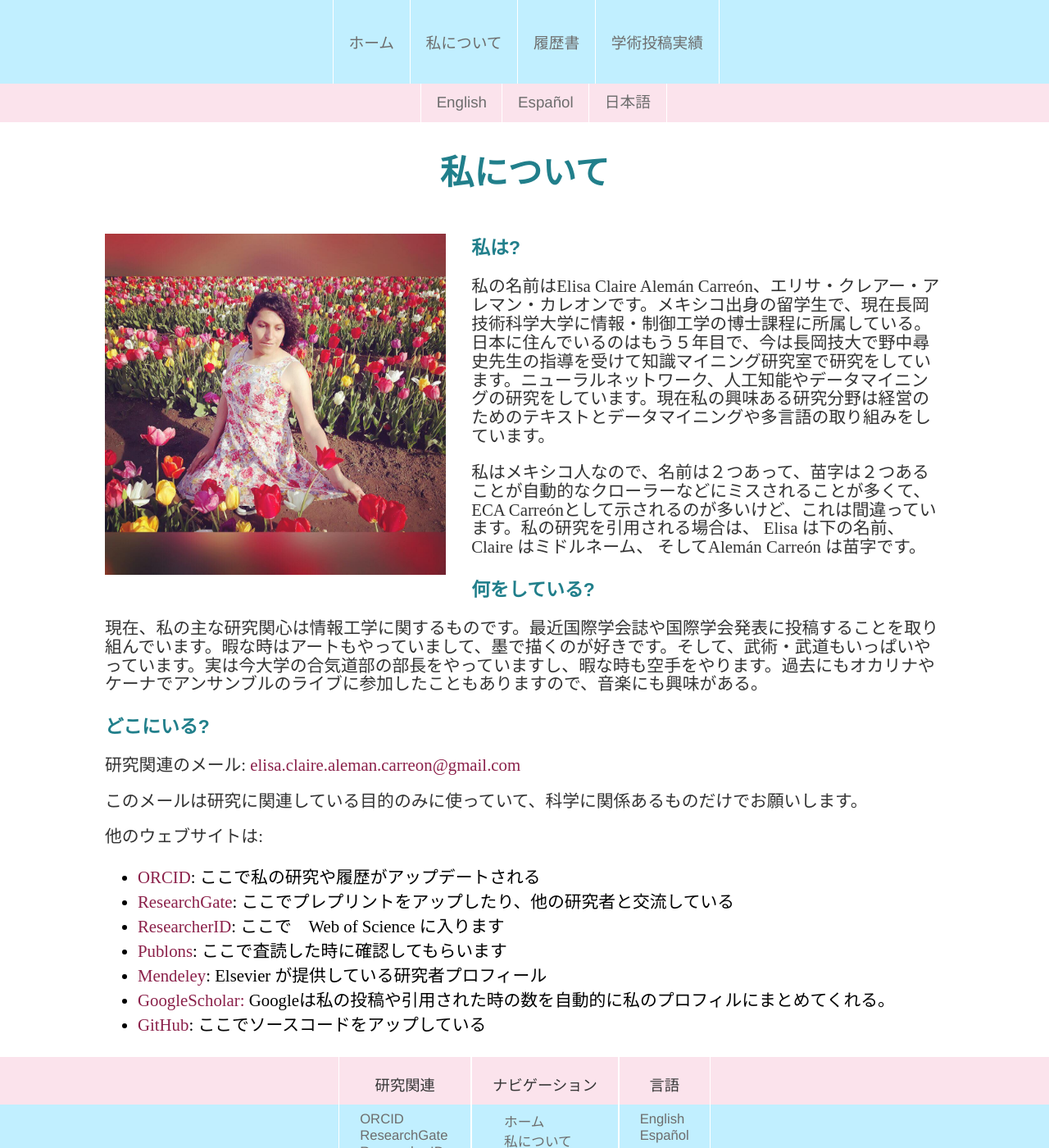
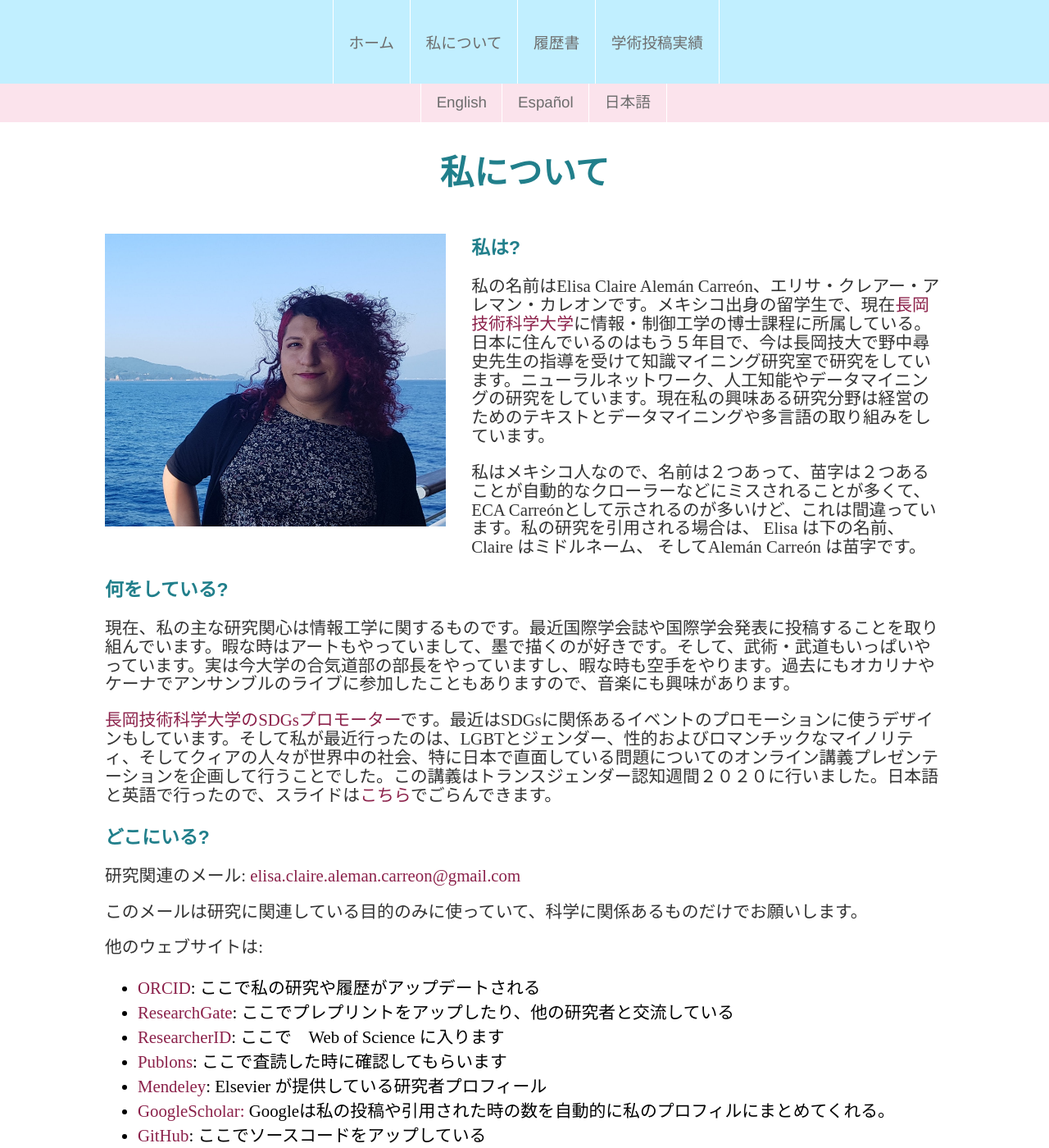
Before and after one commit to ellie-icekler/elisa-aleman.github.io, a Jekyll site: the page built from jp/about/index.html, in a window 1280 px wide and 1400 px high. Shown: the whole window at 82% size. Built offline with Jekyll 4.4.1, drawn with Linux system fonts in a browser that asks for light colours.

Commit message:
Added LGBT presentation and new selfie

```diff
--- a/en/about/index.html
+++ b/en/about/index.html
@@ -5,17 +5,19 @@ title: Elisa Claire Alemán Carreón - About me
 <div class="blurb">
 	<h1>About me</h1>
 
-	<img id="about_img" src="/assets/about_selfies/2019-04-30 Flowers 1.jpg" alt="Elisa Claire Alemán Carreón">
+	<img id="about_img" src="/assets/about_selfies/20200827_075114_Sado_wind.jpg" alt="Elisa Claire Alemán Carreón">
 
     <h2>Who am I?</h2>
 
-    <p>My name is Elisa Claire Alemán Carreón, I'm an international PhD student born in Mexico, currently and am currently pursuing a PhD in Information Science and Control Engineering in the Nagaoka University of Technology, Nagaoka, Japan. I've been in Japan for 5 years, and I am currently doing my research in the Knowledge Mining Laboratory in NUT, under the guidance of Dr. Hirofumi Nonaka. I do research in Artificial Neural Networks, Artificial Intelligence, and Data Mining. My research interests are currently Text and Data mining for management purposes and multilingual endeavors.</p>
+    <p>My name is Elisa Claire Alemán Carreón, I'm an international PhD student born in Mexico, currently and am currently pursuing a PhD in Information Science and Control Engineering in the <a href="https://www.nagaokaut.ac.jp/e/">Nagaoka University of Technology</a>, Nagaoka, Japan. I've been in Japan for 5 years, and I am currently doing my research in the Knowledge Mining Laboratory in NUT, under the guidance of Dr. Hirofumi Nonaka. I do research in Artificial Neural Networks, Artificial Intelligence, and Data Mining. My research interests are currently Text and Data mining for management purposes and multilingual endeavors.</p>
 
     <p>Because my name is Mexican, two names and two family names, many automatic crawlers show me as ECA Carreón in the papers I've authored, but this is incorrect. If you want to cite my work, Elisa is my first name, Claire my second name, and Alemán Carreón is my surname. </p>
 
     <h2>What do I do?</h2>
 
     <p>Right now, my main interest is research in the Information Science area. I've been striving to make several publications to international journals and conferences. In my free time, I am also an artist, I mainly use ink on paper. I also do many martial arts, and I am the president of the Aikido club in my university, while I also do Karate in my free time. In the past, I've also participated in musical ensembles with my ocarina and quena.</p>
+
+    <p>I also am a member of the <a href="https://www.nagaokaut.ac.jp/e/annai/intro/sdg/index.html">SDGs promoters in Nagaoka University of Technology</a>. Currently I've been doing design work for promotion of events related to <a href="https://sdgs.un.org/goals">SDGs</a>, and the latest I did was organize and make an online lecture presentation about LGBT and Gender, Sexual and Romantic Minorities and the problems that queer people face in society around the world, and specifically in Japan. I did it during the Transgender Awareness Week 2020. You can see a PDF version of my presentation <a href="/assets/publications/2020-11-16_LGBT_presentation.pdf">here</a>, with slides and content in English and Japanese.</p>
 
     <h2>Where to find me?</h2>
 
--- a/es/about/index.html
+++ b/es/about/index.html
@@ -5,17 +5,19 @@ title: Elisa Claire Alemán Carreón - Sobre mí
 <div class="blurb">
 	<h1>Sobre mí</h1>
 
-	<img id="about_img" src="/assets/about_selfies/2019-04-30 Flowers 1.jpg" alt="Elisa Claire Alemán Carreón">
+	<img id="about_img" src="/assets/about_selfies/20200827_075114_Sado_wind.jpg" alt="Elisa Claire Alemán Carreón">
 
 	<h2>Quién soy?</h2>
 
-    <p>Mi nombre es Elisa Claire Alemán Carreón. Soy una estudiante internacional de doctorado nacida en México, y actualmente curso el doctorado en Ciencia de Información e Ingeniería de Control en la Universidad Tecnológica de Nagaoka, en Japón. He vivido en Japón por los ultimos 5 años, y actualmente realizo mi investigación en el Laboratorio de Minado de Conocimiento en la NUT, bajo el tutelaje del Dr. Hirofumi Nonaka. Mi investigación es sobre Redes Neurales Artificiales, Inteligencia Artificial y Minado de Datos. Mis intereses de investigación actuales son de Minado de Texto y Datos para propósitos empresariales, así como aplicaciones multilinguales.</p>
+    <p>Mi nombre es Elisa Claire Alemán Carreón. Soy una estudiante internacional de doctorado nacida en México, y actualmente curso el doctorado en Ciencia de Información e Ingeniería de Control en la <a href="https://www.nagaokaut.ac.jp/e/">Universidad Tecnológica de Nagaoka</a>, en Japón. He vivido en Japón por los ultimos 5 años, y actualmente realizo mi investigación en el Laboratorio de Minado de Conocimiento en la NUT, bajo el tutelaje del Dr. Hirofumi Nonaka. Mi investigación es sobre Redes Neurales Artificiales, Inteligencia Artificial y Minado de Datos. Mis intereses de investigación actuales son de Minado de Texto y Datos para propósitos empresariales, así como aplicaciones multilinguales.</p>
 
     <p>Como mi nombre es Mexicano, con dos nombres y dos apellidos, muchos programas automáticos me muestran como ECA Carreón en los papers que he escrito, incorrectamente. Si quieren citar mis publicaciones, mis nombres son Elisa Claire y mis apellidos son Alemán Carreón.</p>
 
     <h2>Qué hago?</h2>
 
     <p>En estos momentos, mi principal interes de investigación es en el área de la Ciencia de Información. He estado haciendo esfuerozs para publicar en varias revistas académicas internacionales y en conferencias internacionales. En mi tiempo libre, también soy artista, y uso principalmente tinta. También hago muchas artes marciales, y de hecho soy presidenta del club de Aikido en mi universidad, mientras también participo en Karate si tengo tiempo libre. En el pasado, también he participado en ensambles musicales con mi ocarina y quena.</p>
+
+    <p>También soy miembro de los promotores de <a href="https://www.nagaokaut.ac.jp/e/annai/intro/sdg/index.html">ODS en la Universidad Tecnológica de Nagaoka</a>. Actualmente he estado haciendo trabajo de diseño para la promocion de eventos relacionados con los <a href="https://www.undp.org/content/undp/es/home/sustainable-development-goals.html">ODS</a>, y el evento más reciente que realicé fue una presentación en línea acerca de la gente LGBT y Minorías de Género, Sexo y Romance, y los problemas que la gente queer enfrenta en la sociedad al rededor del mundo, y especialmente en Japón. Esta presentación la hice durante la Semana de Sensibilización Transgénero 2020. Pueden ver una version PDF <a href="/assets/publications/2020-11-16_LGBT_presentation.pdf">aquí</a>, aunque el contenido está en inglés y japonés.</p>
 
     <h2>Dónde encontrarme?</h2>
 
--- a/jp/about/index.html
+++ b/jp/about/index.html
@@ -5,17 +5,19 @@ title: Elisa Claire Alemán Carreón - 私について
 <div class="blurb">
     <h1>私について</h1>
 
-	<img id="about_img" src="/assets/about_selfies/2019-04-30 Flowers 1.jpg" alt="Elisa Claire Alemán Carreón">
+	<img id="about_img" src="/assets/about_selfies/20200827_075114_Sado_wind.jpg" alt="Elisa Claire Alemán Carreón">
 
     <h2>私は?</h2>
 
-    <p>私の名前はElisa Claire Alemán Carreón、エリサ・クレアー・アレマン・カレオンです。メキシコ出身の留学生で、現在長岡技術科学大学に情報・制御工学の博士課程に所属している。日本に住んでいるのはもう５年目で、今は長岡技大で野中尋史先生の指導を受けて知識マイニング研究室で研究をしています。ニューラルネットワーク、人工知能やデータマイニングの研究をしています。現在私の興味ある研究分野は経営のためのテキストとデータマイニングや多言語の取り組みをしています。</p>
+    <p>私の名前はElisa Claire Alemán Carreón、エリサ・クレアー・アレマン・カレオンです。メキシコ出身の留学生で、現在<a href="https://www.nagaokaut.ac.jp">長岡技術科学大学</a>に情報・制御工学の博士課程に所属している。日本に住んでいるのはもう５年目で、今は長岡技大で野中尋史先生の指導を受けて知識マイニング研究室で研究をしています。ニューラルネットワーク、人工知能やデータマイニングの研究をしています。現在私の興味ある研究分野は経営のためのテキストとデータマイニングや多言語の取り組みをしています。</p>
 
     <p>私はメキシコ人なので、名前は２つあって、苗字は２つあることが自動的なクローラーなどにミスされることが多くて、ECA Carreónとして示されるのが多いけど、これは間違っています。私の研究を引用される場合は、 Elisa は下の名前、Claire はミドルネーム、 そしてAlemán Carreón は苗字です。</p>
 
     <h2>何をしている?</h2>
 
-    <p>現在、私の主な研究関心は情報工学に関するものです。最近国際学会誌や国際学会発表に投稿することを取り組んでいます。暇な時はアートもやっていまして、墨で描くのが好きです。そして、武術・武道もいっぱいやっています。実は今大学の合気道部の部長をやっていますし、暇な時も空手をやります。過去にもオカリナやケーナでアンサンブルのライブに参加したこともありますので、音楽にも興味がある。</p>
+    <p>現在、私の主な研究関心は情報工学に関するものです。最近国際学会誌や国際学会発表に投稿することを取り組んでいます。暇な時はアートもやっていまして、墨で描くのが好きです。そして、武術・武道もいっぱいやっています。実は今大学の合気道部の部長をやっていますし、暇な時も空手をやります。過去にもオカリナやケーナでアンサンブルのライブに参加したこともありますので、音楽にも興味があります。</p>
+
+    <p><a href="https://www.nagaokaut.ac.jp/annai/daigakusyokai/sdgs/index.html">長岡技術科学大学のSDGsプロモーター</a>です。最近はSDGsに関係あるイベントのプロモーションに使うデザインもしています。そして私が最近行ったのは、LGBTとジェンダー、性的およびロマンチックなマイノリティ、そしてクィアの人々が世界中の社会、特に日本で直面している問題についてのオンライン講義プレゼンテーションを企画して行うことでした。この講義はトランスジェンダー認知週間２０２０に行いました。日本語と英語で行ったので、スライドは<a href="/assets/publications/2020-11-16_LGBT_presentation.pdf">こちら</a>でごらんできます。</p>
 
     <h2>どこにいる?</h2>
 
```
Also changed, not shown: assets/about_selfies/104495105_1290951681247729_7691996459978227166_n.jpg (added), assets/about_selfies/2020-08-27 05.24.23 - niigata traveling.jpg (added), assets/about_selfies/2020-08-27 08.03.22 - sado wind sun.jpg (added), assets/about_selfies/20200827_075114_Sado_wind.jpg (added), assets/about_selfies/20200827_170224_cropped for slack.jpg (added), assets/about_selfies/Aleman 2019-10-07 30x40.jpg (added), assets/momiji-elisa.jpg (deleted), 1 other file.
